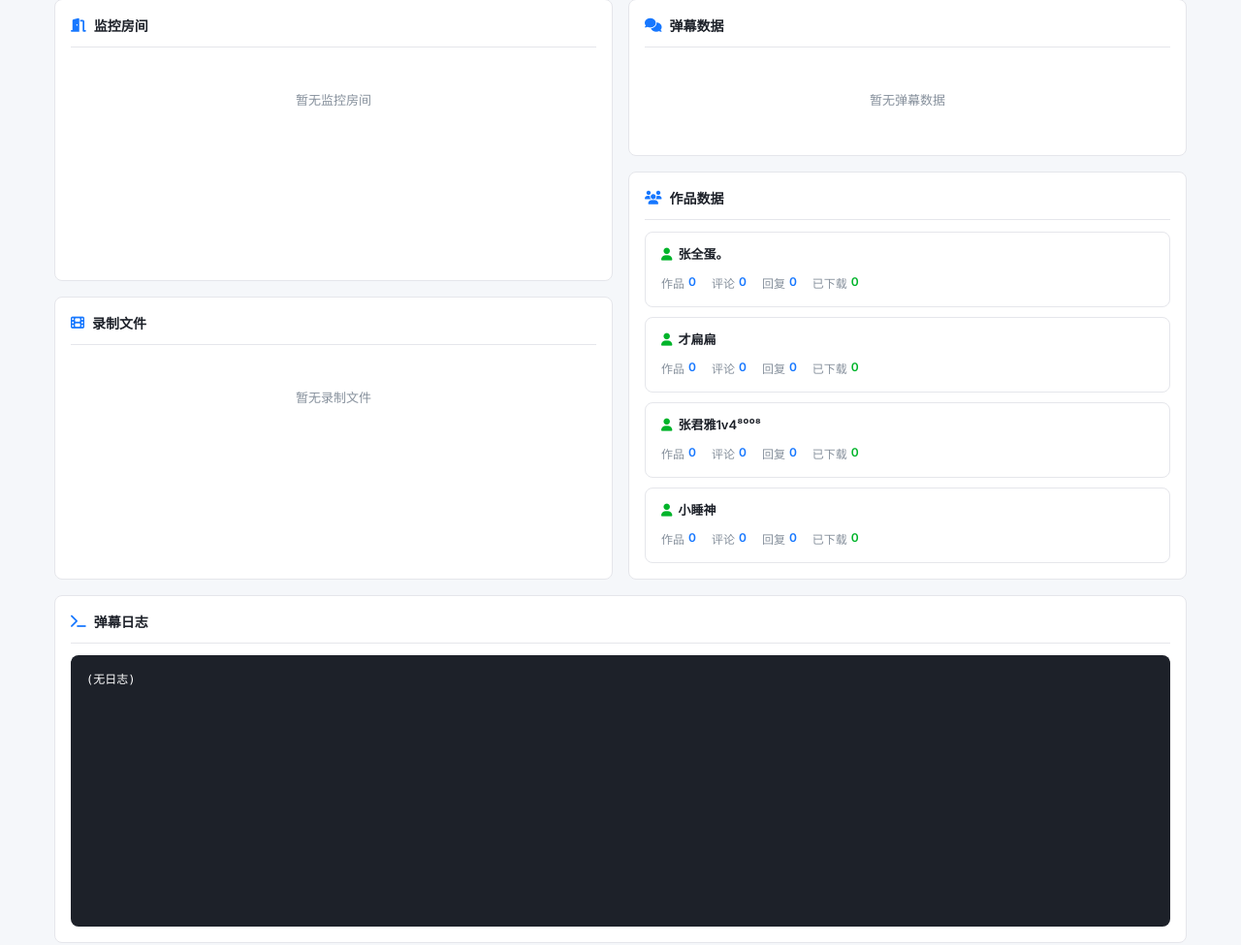
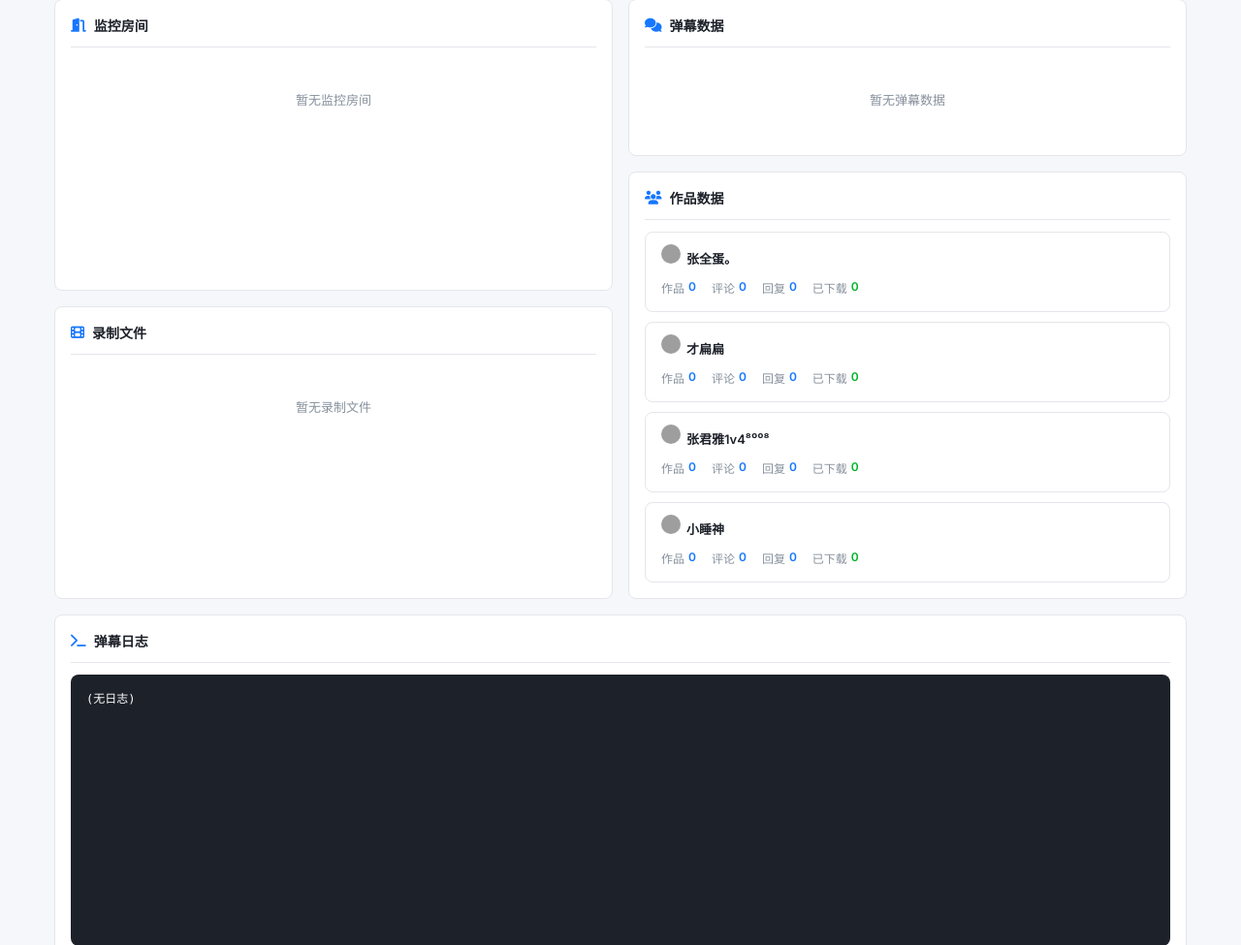
Before and after one commit to xhynice/DouyinSpace, a Flask app: page / in a window 1280 px wide. Shown: the part 335-1310 px from the top of the page at 97% size. Run offline with Flask 3, Linux system fonts and the light colour scheme; data that the repository does not hold is empty; grey boxes are pictures that could not be loaded.

Commit message:
feat: 作品数据显示用户头像

```diff
--- a/app.py
+++ b/app.py
@@ -339,6 +339,8 @@ def get_comment_users():
     # 读取每个用户的数据库
     for user in users:
         user_db = os.path.join(COMMENT_DIR, user["sec_uid"], "sqlite.db")
+        # 头像 URL（从 sunset139/douyin 桶获取）
+        user["avatar_url"] = f"https://huggingface.co/buckets/sunset139/douyin/resolve/DouyinComment/data/{user['sec_uid']}/avatar.jpg"
         if not os.path.exists(user_db):
             continue
         conn = None
--- a/templates/index.html
+++ b/templates/index.html
@@ -661,7 +661,7 @@ body {
         {% for user in comment_users %}
         <div class="minicard">
           <div class="minicard-header">
-            <span><i class="fas fa-user" style="color:#00b42a;margin-right:6px"></i>{{ user.nickname }}</span>
+            <span><img src="{{ user.avatar_url }}" style="width:20px;height:20px;border-radius:50%;margin-right:6px;object-fit:cover" onerror="this.style.display='none'">{{ user.nickname }}</span>
             <span style="font-size:11px;color:#86909c;font-weight:400">{{ user.last_update or '' }}</span>
           </div>
           <div class="minicard-body">
```
